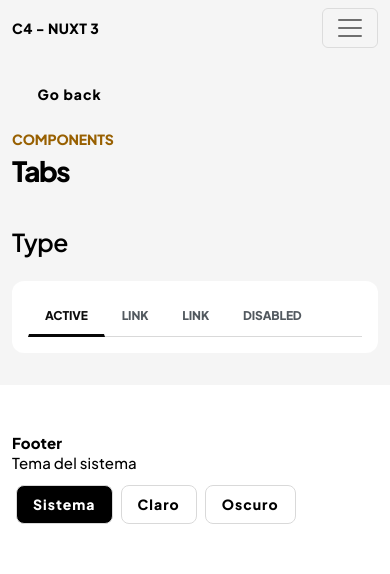
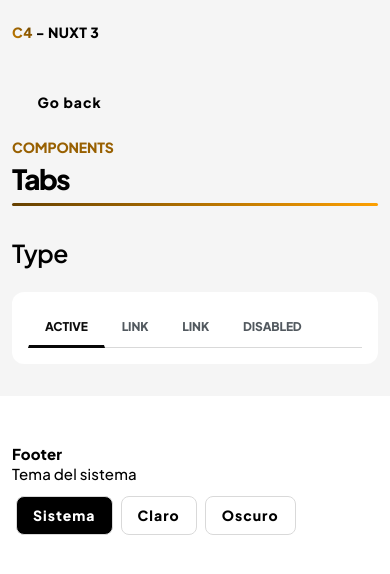
Before and after one commit to giancarlosgza/nuxt3-components-web-app, a Nuxt app: page /components/tabs in a window 390 px wide. Shown: the top 574 px of the page. Built offline with nearby package versions, Linux system fonts and the light colour scheme.

Commit message:
Sticky navbar & horizontal gradient line

```diff
--- a/assets/scss/base/_layout.scss
+++ b/assets/scss/base/_layout.scss
@@ -1,3 +1,4 @@
+@use "../abstracts/mixins" as m;
 @use "sass:math";
 
 // HTML BASE
@@ -84,6 +85,13 @@ hr {
   height: calc(100vh - 65px);
 }
 
+.hl-gradient {
+  width: 100%;
+  height: 3px;
+  border-radius: $border-radius-25;
+  @include m.bg-gradient(45deg, var(--theme-secondary-800), var(--theme-secondary));
+}
+
 // SCROLLBAR
 /* Works on Firefox */
 * {
--- a/assets/scss/layout/_navbars.scss
+++ b/assets/scss/layout/_navbars.scss
@@ -21,7 +21,7 @@
     color: var(--theme-on-primary);
     font-family: map-get($c4-overline, font-family);
     font-size: map-get($c4-overline, font-size);
-    font-weight: $fw-700;
+    font-weight: $fw-800;
     text-transform: uppercase;
 
     img {
--- a/components/TheHeader.vue
+++ b/components/TheHeader.vue
@@ -10,6 +10,7 @@
           </NuxtLink>
           <p class="overline">{{ category }}</p>
           <h1>{{ title }}</h1>
+          <div class="hl-gradient"></div>
         </div>
       </div>
     </div>
--- a/components/TheNavbar.vue
+++ b/components/TheNavbar.vue
@@ -1,18 +1,18 @@
 <template>
-  <div>
   <nav class="navbar navbar-expand-lg sticky-top">
     <div class="container">
       <NuxtLink to="/"
-                  class="navbar-brand">C4 - Nuxt 3
+                class="navbar-brand">
+        <span class="text-gradient secondary">C4</span> - Nuxt 3
       </NuxtLink>
-        <button class="navbar-toggler"
+      <button class="navbar-toggler btn btn-link mx-0 "
               type="button"
               data-bs-toggle="collapse"
               data-bs-target="#navbarNav"
               aria-controls="navbarNav"
               aria-expanded="false"
               aria-label="Toggle navigation">
-          <span class="navbar-toggler-icon"></span>
+        <i class="material-icons-outlined">&#xe5d2;</i>
       </button>
       <div class="collapse navbar-collapse" id="navbarNav">
         <ul class="navbar-nav me-auto">
@@ -67,7 +67,6 @@
       </div>
     </div>
   </nav>
-  </div>
 </template>
 
 <script>
--- a/pages/components/index.vue
+++ b/pages/components/index.vue
@@ -28,7 +28,7 @@
         <!-- V FOR LIST -->
         <div v-for="(element, index) in uiElements"
              :key="`element-${index}`"
-             class="col-md-3 mb-3">
+             class="col-6 col-md-3 mb-3">
           <NuxtLink :to="`components/${element.route}`"
                     class="card card-no-border is-interactive">
             <div class="card-body">
```
Lines whose indentation alone changed are shown as unchanged.
